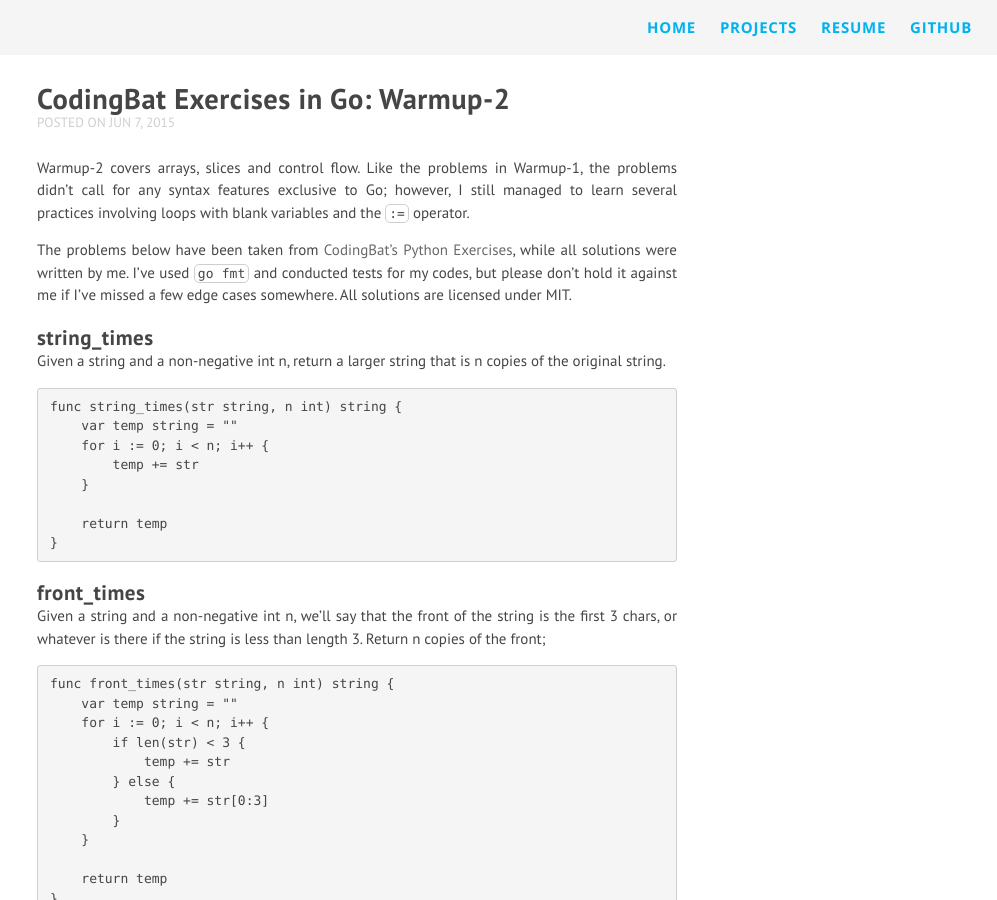
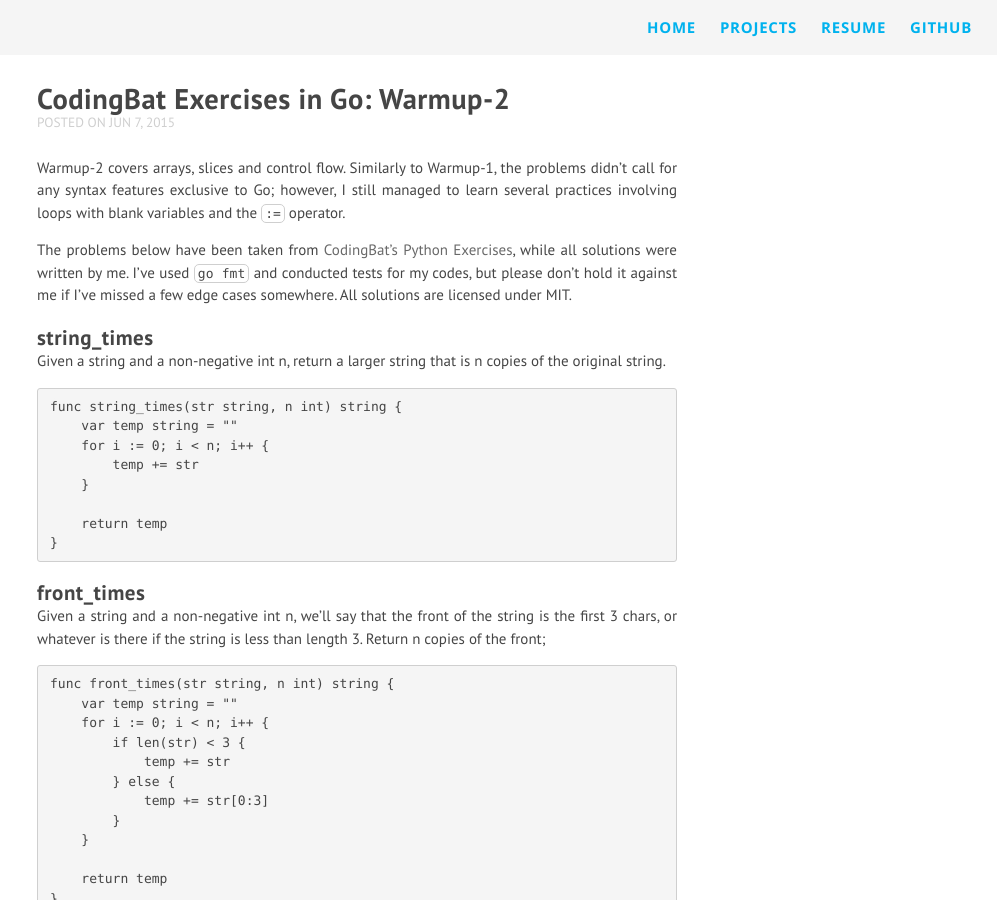
Before and after one commit to diezcami/diezcami.github.io, a Jekyll site: the page built from _posts/2015-06-08-coding-bat-exercises-in-go-warmup-2.markdown, in a window 1280 px wide and 900 px high. Shown: the whole window, without its empty margins (283-1280 px from the left). Built offline with Jekyll 4.4.1, drawn with Linux system fonts in a browser that asks for light colours; nearby versions of some CDN libraries; Markdown is read by kramdown in place of the engine named in the settings.

Commit message:
Fixed Grammar

```diff
--- a/_posts/2015-06-08-coding-bat-exercises-in-go-warmup-2.markdown
+++ b/_posts/2015-06-08-coding-bat-exercises-in-go-warmup-2.markdown
@@ -3,7 +3,7 @@ layout: post
 title: "CodingBat Exercises in Go: Warmup-2"
 date: 2015-06-08 02:02:32 +0800
 ---
-Warmup-2 covers arrays, slices and control flow. Like the problems in Warmup-1, the problems didn't call for any syntax features exclusive to Go; however, I still managed to learn several practices involving loops with blank variables and the `:=` operator.
+Warmup-2 covers arrays, slices and control flow. Similarly to Warmup-1, the problems didn't call for any syntax features exclusive to Go; however, I still managed to learn several practices involving loops with blank variables and the `:=` operator.
 
 The problems below have been taken from [CodingBat's Python Exercises](http://codingbat.com/python), while all solutions were written by me. I've used `go fmt` and conducted tests for my codes, but please don't hold it against me if I've missed a few edge cases somewhere. All solutions are licensed under MIT.
 
```
